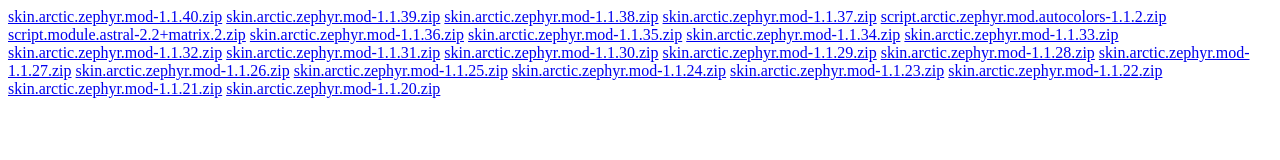
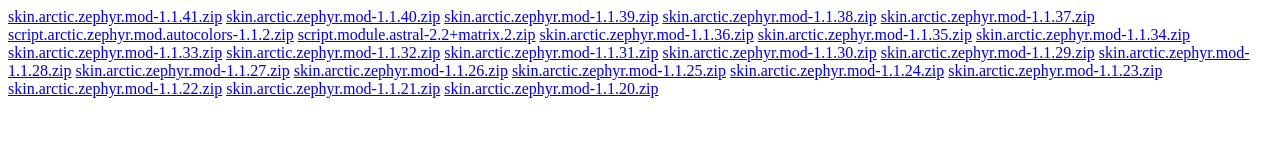
Before and after one commit to beatmasterRS/beatmasterRS.github.io, a plain HTML site: page index.html in a window 1280 px wide. Drawn offline with Linux system fonts and the light colour scheme.

Commit message:
[Index] added version 1.1.41

```diff
--- a/index.html
+++ b/index.html
@@ -1,5 +1,6 @@
 <!DOCTYPE html>
 <html><head><meta http-equiv="Content-Type" content="text/html; charset=UTF-8"></head><body>
+<a href="skin.arctic.zephyr.mod-1.1.41.zip">skin.arctic.zephyr.mod-1.1.41.zip</a>
 <a href="skin.arctic.zephyr.mod-1.1.40.zip">skin.arctic.zephyr.mod-1.1.40.zip</a>
 <a href="skin.arctic.zephyr.mod-1.1.39.zip">skin.arctic.zephyr.mod-1.1.39.zip</a>
 <a href="skin.arctic.zephyr.mod-1.1.38.zip">skin.arctic.zephyr.mod-1.1.38.zip</a>
```
Also changed, not shown: 1 other file.
